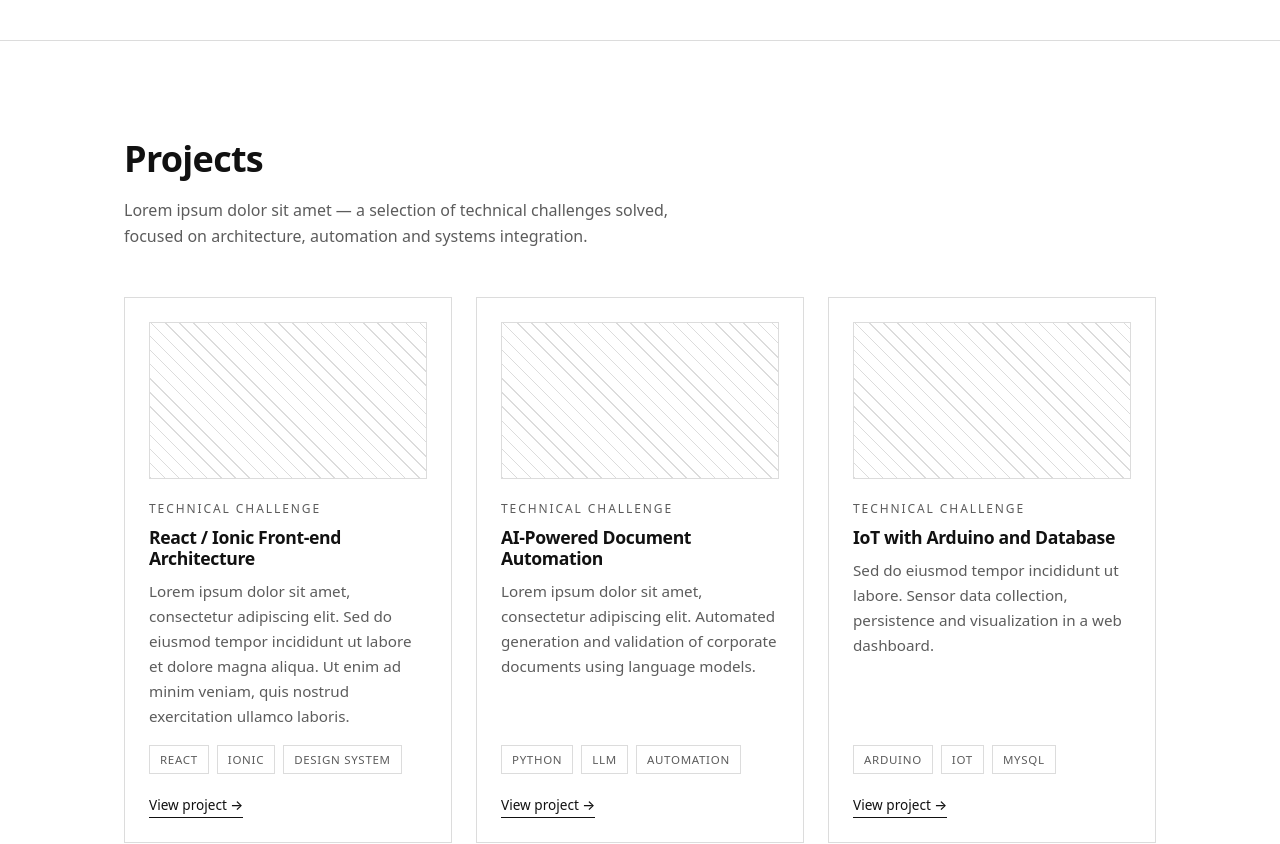
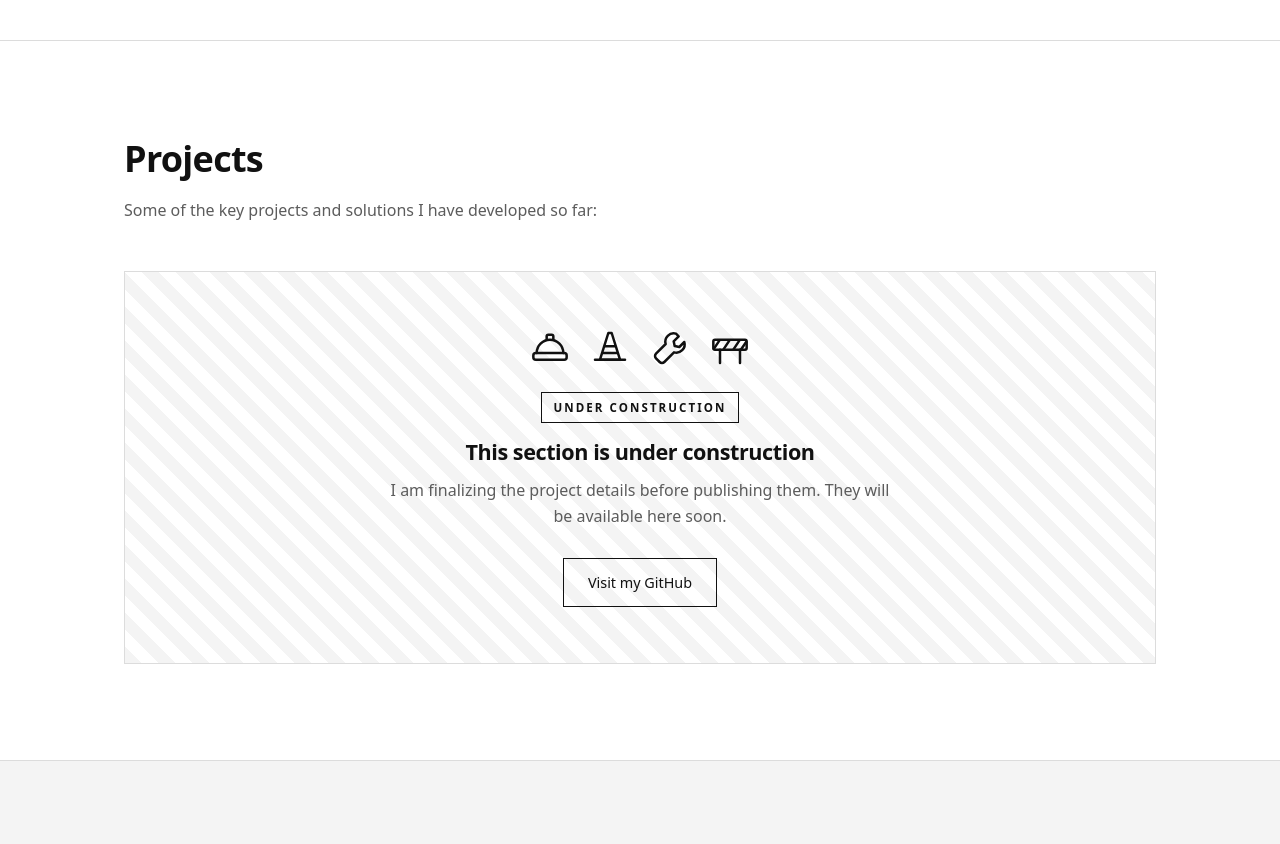
Before and after one commit to kawanfritoli/kawanfritoli, a React (Vite) app in the folder portifolio/: page / in a window 1280 px wide. Shown: the part 520-1364 px from the top of the page. Built offline with nearby package versions, Linux system fonts and the light colour scheme.

Commit message:
Projects + About

```diff
--- a/portifolio/src/App.css
+++ b/portifolio/src/App.css
@@ -317,6 +317,56 @@
   z-index: 1;
 }
 
+/* ---------- Em construção ---------- */
+
+.wip {
+  display: flex;
+  flex-direction: column;
+  align-items: center;
+  text-align: center;
+  padding: 56px 24px;
+  border: 1px solid var(--border);
+  background-image: repeating-linear-gradient(
+    45deg,
+    var(--bg-alt) 0 12px,
+    transparent 12px 24px
+  );
+}
+
+.wip__icons {
+  display: flex;
+  flex-wrap: wrap;
+  justify-content: center;
+  gap: 20px;
+  color: var(--fg);
+}
+
+.wip__icons svg {
+  width: 40px;
+  height: 40px;
+}
+
+.wip__badge {
+  margin-top: 24px;
+  font-size: 0.72rem;
+  font-weight: 600;
+  text-transform: uppercase;
+  letter-spacing: 0.18em;
+  padding: 5px 12px;
+  border: 1px solid var(--fg);
+}
+
+.wip__title {
+  font-size: 1.35rem;
+  margin: 16px 0 12px;
+}
+
+.wip__description {
+  max-width: 55ch;
+  color: var(--fg-muted);
+  margin-bottom: 28px;
+}
+
 /* ---------- Contact ---------- */
 
 .contact__email {
--- a/portifolio/src/components/Projects.jsx
+++ b/portifolio/src/components/Projects.jsx
@@ -1,7 +1,9 @@
 import { useAppSettings } from '../context/AppSettingsContext.js'
+import { BarrierIcon, ConeIcon, HelmetIcon, WrenchIcon } from './icons.jsx'
 
 export default function Projects() {
   const { t } = useAppSettings()
+  const projects = t.projects.items
 
   return (
     <section id="projects" className="section">
@@ -9,8 +11,29 @@ export default function Projects() {
         <h2 className="section__title">{t.projects.title}</h2>
         <p className="section__description">{t.projects.description}</p>
 
+        {projects.length === 0 ? (
+          <div className="wip">
+            <div className="wip__icons" aria-hidden="true">
+              <HelmetIcon />
+              <ConeIcon />
+              <WrenchIcon />
+              <BarrierIcon />
+            </div>
+            <span className="wip__badge">{t.projects.wip.badge}</span>
+            <h3 className="wip__title">{t.projects.wip.title}</h3>
+            <p className="wip__description">{t.projects.wip.description}</p>
+            <a
+              className="button"
+              href="https://github.com/kawanfritoli"
+              target="_blank"
+              rel="noreferrer"
+            >
+              {t.projects.wip.cta}
+            </a>
+          </div>
+        ) : (
           <div className="projects__grid">
-          {t.projects.items.map((project) => (
+            {projects.map((project) => (
               <article key={project.title} className="card">
                 <div className="card__media" aria-hidden="true" />
                 <span className="eyebrow">{project.challenge}</span>
@@ -35,6 +58,7 @@ export default function Projects() {
               </article>
             ))}
           </div>
+        )}
       </div>
     </section>
   )
--- /dev/null
+++ b/portifolio/src/components/icons.jsx
@@ -0,0 +1,40 @@
+export function ConeIcon(props) {
+  return (
+    <svg viewBox="0 0 24 24" fill="none" stroke="currentColor" strokeWidth="1.5" {...props}>
+      <path d="M11 3h2l5 16H6L11 3Z" strokeLinejoin="round" />
+      <path d="M8.6 11h6.8M7.5 15h9" />
+      <path d="M3 19h18" strokeLinecap="round" />
+    </svg>
+  )
+}
+
+export function HelmetIcon(props) {
+  return (
+    <svg viewBox="0 0 24 24" fill="none" stroke="currentColor" strokeWidth="1.5" {...props}>
+      <path d="M4 15a8 8 0 0 1 16 0" strokeLinecap="round" />
+      <path d="M10 7.6V5a1 1 0 0 1 1-1h2a1 1 0 0 1 1 1v2.6" strokeLinejoin="round" />
+      <rect x="2" y="15" width="20" height="4" rx="1.5" />
+    </svg>
+  )
+}
+
+export function WrenchIcon(props) {
+  return (
+    <svg viewBox="0 0 24 24" fill="none" stroke="currentColor" strokeWidth="1.5" {...props}>
+      <path
+        d="M15.6 3.4a5 5 0 0 0-6.2 6.2L3.6 15.4a2 2 0 0 0 0 2.8l2.2 2.2a2 2 0 0 0 2.8 0l5.8-5.8a5 5 0 0 0 6.2-6.2l-3 3-2.8-.6-.6-2.8 3-3Z"
+        strokeLinejoin="round"
+      />
+    </svg>
+  )
+}
+
+export function BarrierIcon(props) {
+  return (
+    <svg viewBox="0 0 24 24" fill="none" stroke="currentColor" strokeWidth="1.5" {...props}>
+      <rect x="2" y="7" width="20" height="6" rx="1" />
+      <path d="M6 13v8M18 13v8" strokeLinecap="round" />
+      <path d="M6 7 2 13M12 7l-4 6M18 7l-4 6M22 8l-3.5 5" />
+    </svg>
+  )
+}
--- a/portifolio/src/i18n/translations.js
+++ b/portifolio/src/i18n/translations.js
@@ -1,5 +1,16 @@
-const LOREM =
-  'Lorem ipsum dolor sit amet, consectetur adipiscing elit. Sed do eiusmod tempor incididunt ut labore et dolore magna aliqua. Ut enim ad minim veniam, quis nostrud exercitation ullamco laboris.'
+const BIRTH_DATE = new Date(2003, 6, 3)
+
+function getAge() {
+  const today = new Date()
+  let age = today.getFullYear() - BIRTH_DATE.getFullYear()
+  const monthDiff = today.getMonth() - BIRTH_DATE.getMonth()
+  if (monthDiff < 0 || (monthDiff === 0 && today.getDate() < BIRTH_DATE.getDate())) {
+    age -= 1
+  }
+  return age
+}
+
+const AGE = getAge()
 
 export const translations = {
   pt: {
@@ -17,16 +28,15 @@ export const translations = {
     hero: {
       role: 'Desenvolvedor de Software',
       headline: 'Kawan Fritoli',
-      subtitle: 'Desenvolvedor de software e corinthiano nos tempos livres, moro em São Paulo e estou iniciando minha carreira em tecnologia como estagiário na Semantix',
+      subtitle: 'Desenvolvedor de software e torcedor do Corinthians nos tempos livres, moro em São Paulo e estou iniciando minha carreira em tecnologia como estagiário na Semantix',
       cta: 'Sobre mim',
       ctaSecondary: 'Entrar em contato',
     },
     about: {
       title: 'Sobre mim',
       paragraphs: [
-        'Lorem ipsum dolor sit amet, consectetur adipiscing elit. Curso Análise e Desenvolvimento de Sistemas e venho aprofundando meus estudos em arquitetura de software, boas práticas e desenvolvimento web.',
-        LOREM,
-        'Sed ut perspiciatis unde omnis iste natus error sit voluptatem accusantium doloremque laudantium, totam rem aperiam eaque ipsa quae ab illo inventore veritatis.',
+        `Sou nascido e criado em São Paulo, tenho ${AGE} anos e em 2024 decidi que queria fazer parte do mercado de tecnologia. Ingressei no curso de ADS pela São Paulo Tech School e desde então já estagiei em duas grandes empresas do ramo. A cada dia aprendo algo novo e pra mim o céu é o limite.`,
+        'Pessoalmente sou fanático pelo Corinthians, adoro filmes de comédia e videogames. Sou um pouco eclético ouvindo música e gosto bastante de testar receitas malucas na internet.',
       ],
       highlights: [
         { label: 'Formação', value: 'Análise e Desenvolvimento de Sistemas - São Paulo Tech School' },
@@ -58,39 +68,39 @@ export const translations = {
     projects: {
       title: 'Projetos',
       description:
-        'Lorem ipsum dolor sit amet — seleção de desafios técnicos resolvidos, com foco em arquitetura, automação e integração de sistemas.',
+        'Alguns dos principais projetos e soluções que desenvolvi até aqui:',
       viewProject: 'Ver projeto',
+      wip: {
+        badge: 'Em construção',
+        title: 'Esta seção está em obras',
+        description:
+          'Estou finalizando os detalhes dos projetos antes de publicá-los. Em breve estarão disponíveis aqui.',
+        cta: 'Ver meu GitHub',
+      },
       items: [
-        {
-          title: 'Arquitetura Front-end React / Ionic',
-          challenge: 'Desafio técnico',
-          description: LOREM,
-          tags: ['React', 'Ionic', 'Design System'],
-          href: 'https://github.com/kawanfritoli',
-        },
-        {
-          title: 'Automação de Documentos com IA',
-          challenge: 'Desafio técnico',
-          description:
-            'Lorem ipsum dolor sit amet, consectetur adipiscing elit. Automação de geração e validação de documentos corporativos com modelos de linguagem.',
-          tags: ['Python', 'LLM', 'Automação'],
-          href: 'https://github.com/kawanfritoli',
-        },
-        {
-          title: 'IoT com Arduino e Banco de Dados',
-          challenge: 'Desafio técnico',
-          description:
-            'Sed do eiusmod tempor incididunt ut labore. Coleta de dados de sensores, persistência e visualização em painel web.',
-          tags: ['Arduino', 'IoT', 'MySQL'],
-          href: 'https://github.com/kawanfritoli',
-        },
-        {
-          title: 'Lorem Ipsum Dashboard',
-          challenge: 'Desafio técnico',
-          description: LOREM,
-          tags: ['React', 'Charts', 'API'],
-          href: 'https://github.com/kawanfritoli',
-        },
+        // {
+        //   title: 'Arquitetura Front-end React / Ionic',
+        //   challenge: 'Desafio técnico',
+        //   description: LOREM,
+        //   tags: ['React', 'Ionic', 'Design System'],
+        //   href: 'https://github.com/kawanfritoli',
+        // },
+        // {
+        //   title: 'Automação de Documentos com IA',
+        //   challenge: 'Desafio técnico',
+        //   description:
+        //     'Lorem ipsum dolor sit amet, consectetur adipiscing elit. Automação de geração e validação de documentos corporativos com modelos de linguagem.',
+        //   tags: ['Python', 'LLM', 'Automação'],
+        //   href: 'https://github.com/kawanfritoli',
+        // },
+        // {
+        //   title: 'IoT com Arduino e Banco de Dados',
+        //   challenge: 'Desafio técnico',
+        //   description:
+        //     'Sed do eiusmod tempor incididunt ut labore. Coleta de dados de sensores, persistência e visualização em painel web.',
+        //   tags: ['Arduino', 'IoT', 'MySQL'],
+        //   href: 'https://github.com/kawanfritoli',
+        // },
       ],
     },
     contact: {
@@ -131,9 +141,8 @@ export const translations = {
     about: {
       title: 'About me',
       paragraphs: [
-        'Lorem ipsum dolor sit amet, consectetur adipiscing elit. I study Systems Analysis and Development, deepening my knowledge in software architecture, best practices and web development.',
-        LOREM,
-        'Sed ut perspiciatis unde omnis iste natus error sit voluptatem accusantium doloremque laudantium, totam rem aperiam eaque ipsa quae ab illo inventore veritatis.',
+        `I was born and raised in São Paulo, I am ${AGE} years old and in 2024 I decided that I wanted to be part of the technology market. I joined the ADS course at São Paulo Tech School and since then I have already interned at two major companies in the field. Every day I learn something new and for me the sky is the limit.`,
+        'Personally, I am a fanatical Corinthians fan, I love comedy movies and video games. I am a bit eclectic when it comes to music and I really enjoy trying out crazy recipes I find on the internet.',
       ],
       highlights: [
         { label: 'Education', value: 'Systems Analysis and Development - São Paulo Tech School' },
@@ -166,39 +175,39 @@ export const translations = {
     projects: {
       title: 'Projects',
       description:
-        'Lorem ipsum dolor sit amet — a selection of technical challenges solved, focused on architecture, automation and systems integration.',
+        'Some of the key projects and solutions I have developed so far:',
       viewProject: 'View project',
+      wip: {
+        badge: 'Under construction',
+        title: 'This section is under construction',
+        description:
+          'I am finalizing the project details before publishing them. They will be available here soon.',
+        cta: 'Visit my GitHub',
+      },
       items: [
-        {
-          title: 'React / Ionic Front-end Architecture',
-          challenge: 'Technical challenge',
-          description: LOREM,
-          tags: ['React', 'Ionic', 'Design System'],
-          href: 'https://github.com/kawanfritoli',
-        },
-        {
-          title: 'AI-Powered Document Automation',
-          challenge: 'Technical challenge',
-          description:
-            'Lorem ipsum dolor sit amet, consectetur adipiscing elit. Automated generation and validation of corporate documents using language models.',
-          tags: ['Python', 'LLM', 'Automation'],
-          href: 'https://github.com/kawanfritoli',
-        },
-        {
-          title: 'IoT with Arduino and Database',
-          challenge: 'Technical challenge',
-          description:
-            'Sed do eiusmod tempor incididunt ut labore. Sensor data collection, persistence and visualization in a web dashboard.',
-          tags: ['Arduino', 'IoT', 'MySQL'],
-          href: 'https://github.com/kawanfritoli',
-        },
-        {
-          title: 'Lorem Ipsum Dashboard',
-          challenge: 'Technical challenge',
-          description: LOREM,
-          tags: ['React', 'Charts', 'API'],
-          href: 'https://github.com/kawanfritoli',
-        },
+        // {
+        //   title: 'React / Ionic Front-end Architecture',
+        //   challenge: 'Technical challenge',
+        //   description: LOREM,
+        //   tags: ['React', 'Ionic', 'Design System'],
+        //   href: 'https://github.com/kawanfritoli',
+        // },
+        // {
+        //   title: 'AI-Powered Document Automation',
+        //   challenge: 'Technical challenge',
+        //   description:
+        //     'Lorem ipsum dolor sit amet, consectetur adipiscing elit. Automated generation and validation of corporate documents using language models.',
+        //   tags: ['Python', 'LLM', 'Automation'],
+        //   href: 'https://github.com/kawanfritoli',
+        // },
+        // {
+        //   title: 'IoT with Arduino and Database',
+        //   challenge: 'Technical challenge',
+        //   description:
+        //     'Sed do eiusmod tempor incididunt ut labore. Sensor data collection, persistence and visualization in a web dashboard.',
+        //   tags: ['Arduino', 'IoT', 'MySQL'],
+        //   href: 'https://github.com/kawanfritoli',
+        // },
       ],
     },
     contact: {
```
Lines whose indentation alone changed are shown as unchanged.
